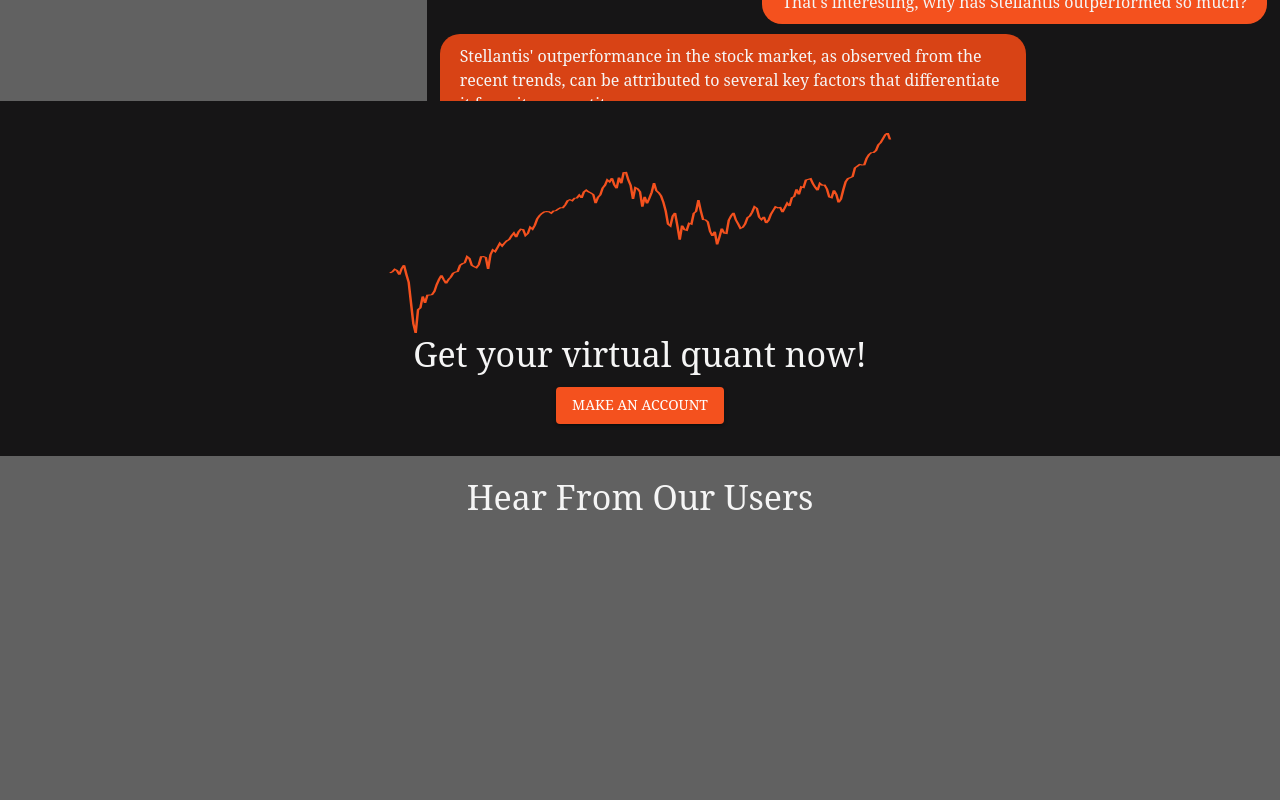
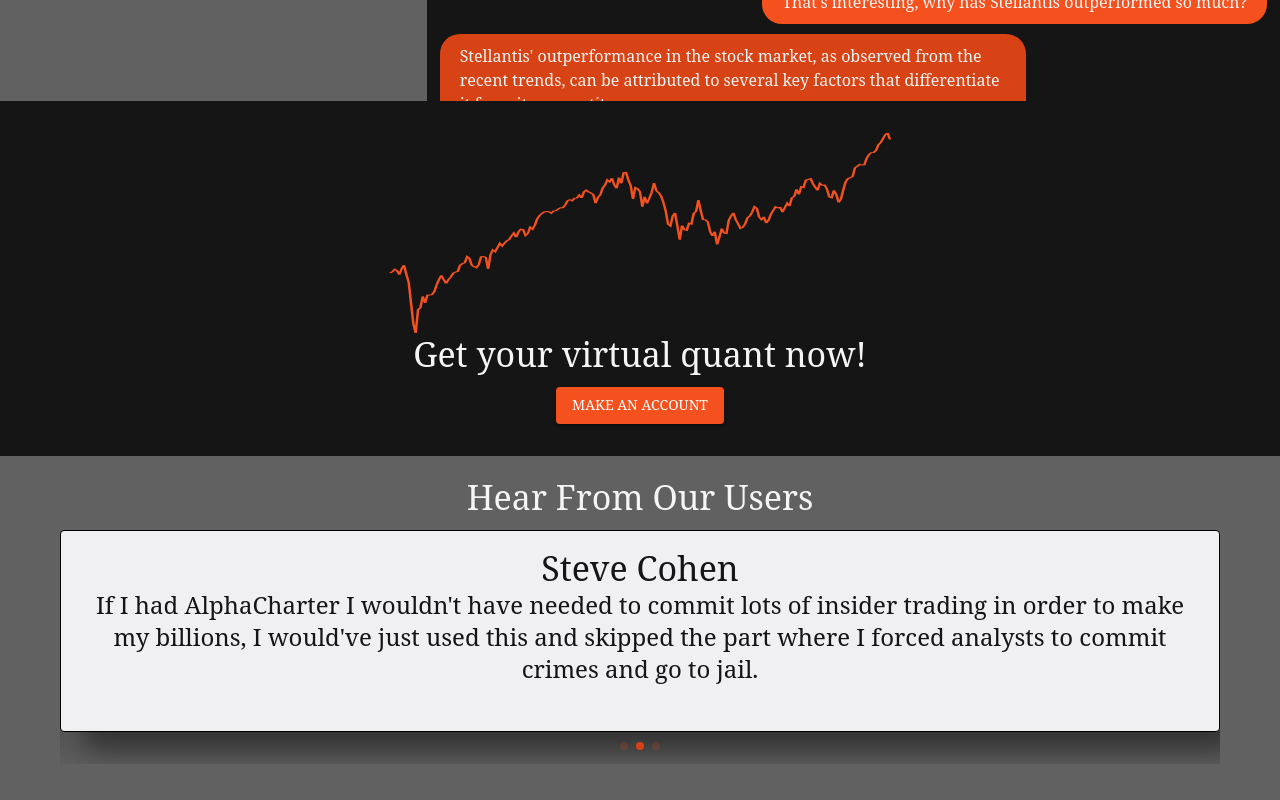
Before and after one commit to SailingSF/alphacharter-frontend, a React (Create React App) app: page / in a window 1280 px wide. Shown: the part 973-1773 px from the top of the page. Before the commit the page ends 1523 px from the top, so only its background shows below. Built offline with nearby package versions, Linux system fonts and the light colour scheme.

Commit message:
Create testimonial cards

```diff
--- a/src/components/TestimonialSection.jsx
+++ b/src/components/TestimonialSection.jsx
@@ -1,13 +1,55 @@
 import React from 'react';
-import { Container, Typography } from '@mui/material';
+import { Container, Typography, Card, CardContent } from '@mui/material';
+import { Swiper, SwiperSlide } from 'swiper/react';
+import 'swiper/css/autoplay';
+import 'swiper/css/pagination';
+import { useTheme } from '@mui/material/styles';
+import 'swiper/css';
+import { Autoplay, Pagination, Navigation } from 'swiper/modules';
+
+
+// Mock data for testimonials
+const testimonials = [
+  { name: "Warren Buffet", text: "With AlphaCharter I've been able to do all my research on my own and make billion dollar investment decisions with only some prompts and the AI generated graphs." },
+  { name: "Steve Cohen", text: "If I had AlphaCharter I wouldn't have needed to commit lots of insider trading in order to make my billions, I would've just used this and skipped the part where I forced analysts to commit crimes and go to jail." },
+  { name: "Michael Bloomberg", text: "I would charge $5,000 a month for this." },
+  // Add more testimonials as needed
+];
 
 function TestimonialsSection() {
+    const theme = useTheme();
     return (
-    <Container maxWidth="sm" style={{ textAlign: 'center', padding: '20px' }}>
+        <Container maxWidth="lg" style={{ textAlign: 'center', padding: '20px', minHeight: '500px' }}>
         <Typography variant="h4" gutterBottom>
             Hear From Our Users
         </Typography>
-      {/* Testimonial cards or quotes go here */}
+        <Swiper
+            modules={[Autoplay, Pagination, Navigation]}
+            spaceBetween={30}
+            slidesPerView={1}
+            navigation={true}
+            autoplay={{
+                delay: 5500,
+                disableOnInteraction: false,
+            }}
+            pagination={{
+                clickable: true,
+                renderBullet: (index, className) => {
+                    return `<span class="${className}" style="background-color: ${theme.palette.primary.mainVariant};"></span>`;
+                }
+            }}
+        >
+            {testimonials.map((testimonial, index) => (
+            <SwiperSlide key={index}>
+                <Card sx={{ mb: 4, boxShadow: '20px 20px 30px rgba(0,0,0,0.5)', minHeight: '200px', backgroundColor: theme.palette.background.light, border: `1px solid black`}}>
+                <CardContent>
+                    <Typography variant="h4" color={theme.palette.text.dark}>{testimonial.name}</Typography>
+                    <Typography variant="h5" color={theme.palette.text.dark}>{testimonial.text}</Typography>
+                </CardContent>
+                </Card>
+            </SwiperSlide>
+            ))}
+        </Swiper>
         </Container>
     );
 }
```
Lines whose indentation alone changed are shown as unchanged.
